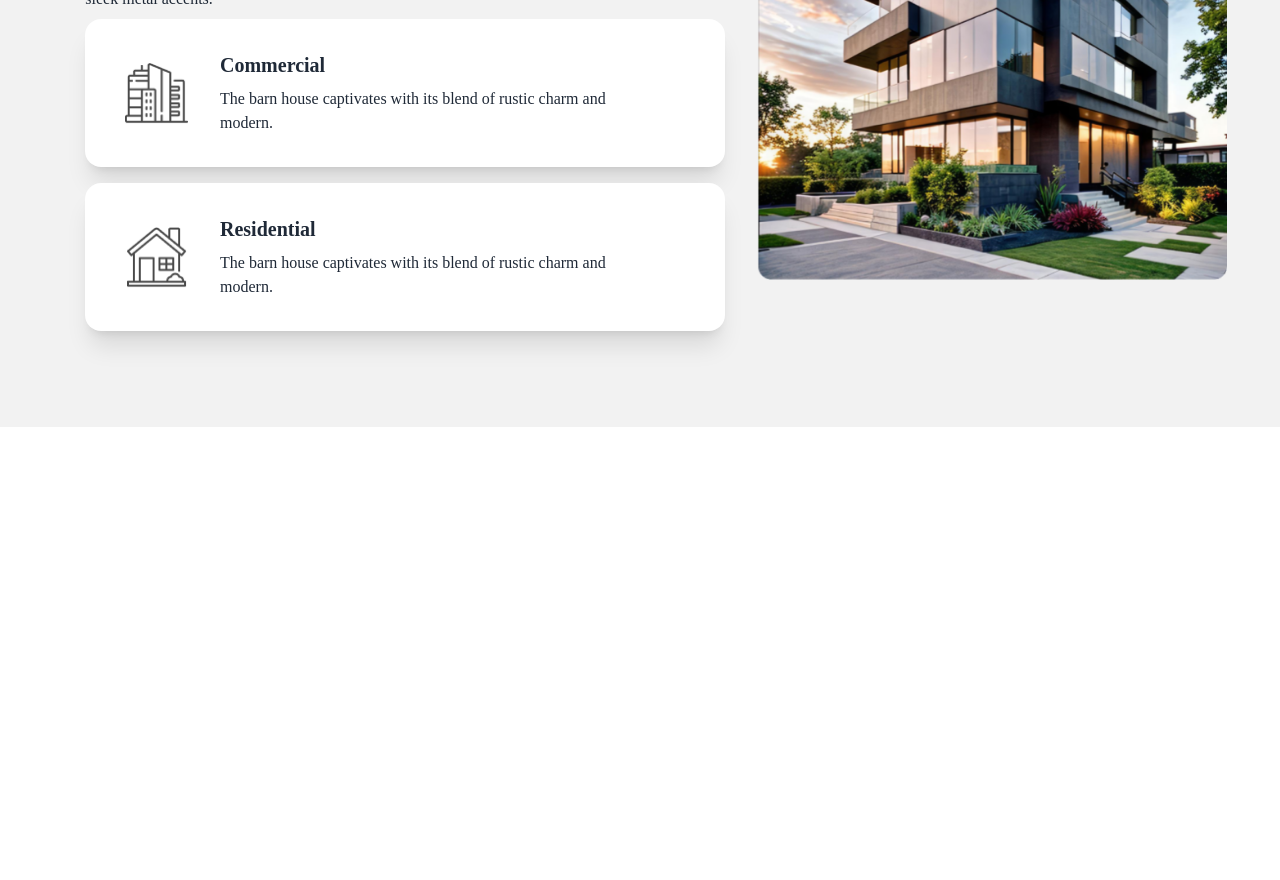
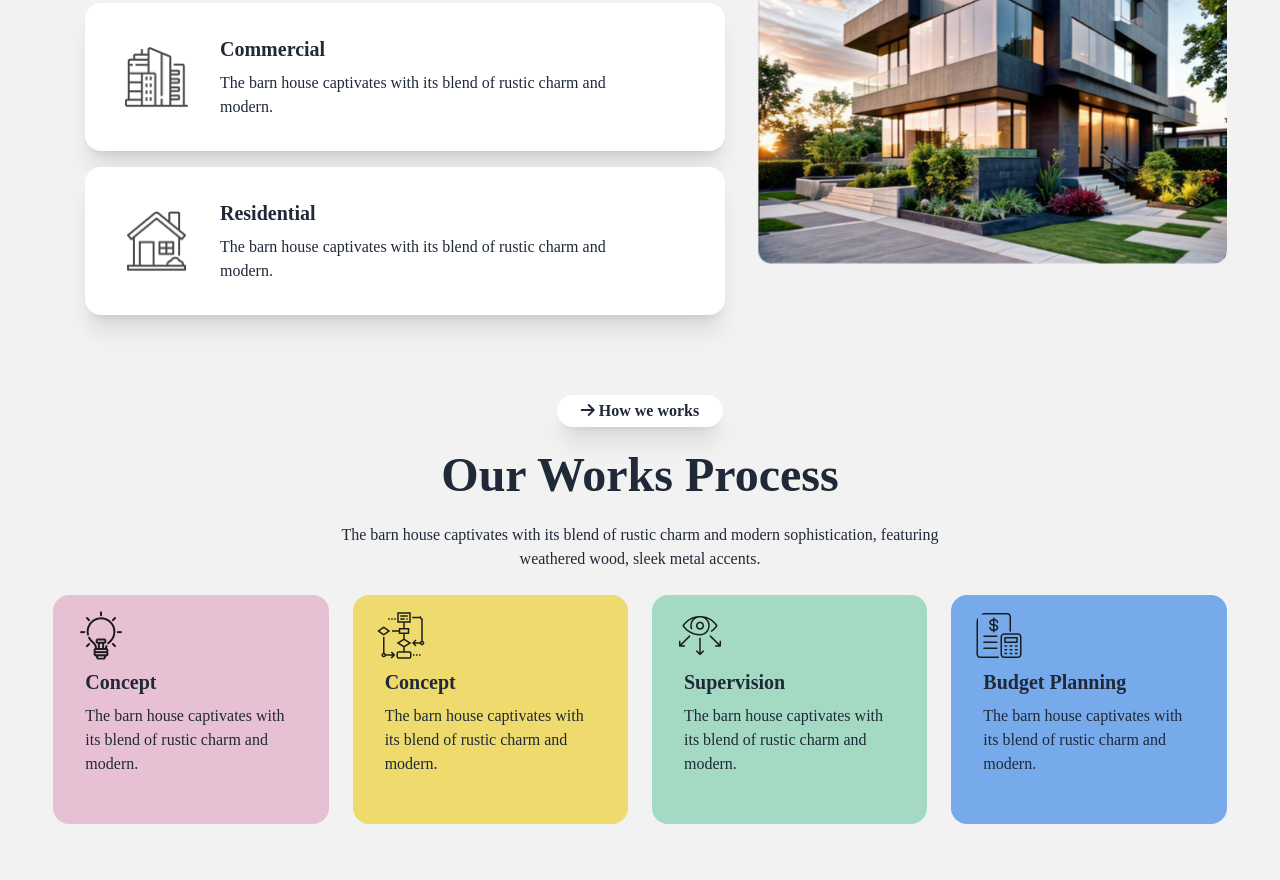
Before and after one commit to ayeshamukta/Assignment-3, a plain HTML site: page index.html in a window 1280 px wide. Shown: the part 1163-2043 px from the top of the page. Before the commit the page ends 1590 px from the top, so only its background shows below. Drawn offline with nearby package versions, Linux system fonts and the light colour scheme.

Commit message:
Our works process section

```diff
--- a/index.html
+++ b/index.html
@@ -101,9 +101,9 @@
     <main class="bg-base-200">
         <!-- About Us section -->
         <section class="w-11/12 mx-auto py-16">
-            <img src="assets/Vector.png" alt="">
+            <img class="pb-4" src="assets/Vector.png" alt="">
             <div class="card lg:card-side ">
-                <div class="card-body w-2/6">
+                <div class="card-body w-2/6 py-0">
                     <div><button class="shadow-lg bg-white rounded-full px-3 py-1 space-x-1"><i class="fa-solid fa-arrow-right"></i><span class="font-semibold ">About Us</span></button></div>
                     <h2 class=" font-extrabold text-6xl">We design thoughtful,<br> liveable spaces</h2>
                     <p class="w-7/12">The barn house captivates with its blend of rustic charm and modern sophistication, featuring weathered wood, sleek metal accents.</p>
@@ -139,6 +139,70 @@
 
               </div>
         </section>
+        <!-- Our work process section -->
+        <section class="w-11/12 mx-auto lg:pb-10">
+            <div class="hero px-0 m-0 ">
+
+                <div class="hero-content text-center px-0 m-0">
+                    <!-- max-w-md -->
+                  <div class="">
+                    <div class="pb-6"><button class="font-semibold px-6 py-1 shadow-xl bg-white rounded-full space-x-1"><i class="fa-solid fa-arrow-right"></i><span class="">How we works</span></button></div>
+                    <h1 class="text-5xl font-extrabold">Our Works Process</h1>
+                    <p class="py-6 w-[600px] mx-auto text-center">
+                        The barn house captivates with its blend of rustic charm and modern sophistication, featuring weathered wood, sleek metal accents.
+                    </p>
+                    <!-- card -->
+                    <div class="grid grid-cols-4 gap-6 ">
+                        <!-- card 1 -->
+                        <div class="card bg-[#E7C1D3] py-4">
+                            <figure class="ml-6 w-12">
+                              <img class="" src="assets/concept.png" alt="Concept" />
+                            </figure>
+                            <div class="card-body pt-2">
+                              <h2 class="card-title">Concept</h2>
+                              <p class="text-start">The barn house captivates with its blend of rustic charm and modern.</p>
+                            </div>
+                          </div>
+
+                        <!-- card 2 -->
+                        <div class="card bg-[#EFDA6E] py-4">
+                            <figure class="ml-6 w-12">
+                              <img class="" src="assets/flow-chart.png" alt="Concept" />
+                            </figure>
+                            <div class="card-body pt-2">
+                              <h2 class="card-title">Concept</h2>
+                              <p class="text-start">The barn house captivates with its blend of rustic charm and modern.</p>
+                            </div>
+                          </div>
+                        <!-- card 3 -->
+                        <div class="card bg-[#A4DAC3] py-4">
+                            <figure class="ml-6 w-12">
+                              <img class="" src="assets/vision.png" alt="Supervision" />
+                            </figure>
+                            <div class="card-body pt-2">
+                              <h2 class="card-title">Supervision</h2>
+                              <p class="text-start">The barn house captivates with its blend of rustic charm and modern.</p>
+                            </div>
+                          </div>
+                        <!-- card 4 -->
+                        <div class="card bg-[#77AAEA] py-4">
+                            <figure class="ml-6 w-12">
+                              <img class="" src="assets/budget-planning.png" alt="Budget Planning" />
+                            </figure>
+                            <div class="card-body pt-2">
+                              <h2 class="card-title">Budget Planning</h2>
+                              <p class="text-start">The barn house captivates with its blend of rustic charm and modern.</p>
+                            </div>
+                          </div>
+
+
+
+
+                    </div>
+                  </div>
+                </div>
+              </div>
+        </section>
 
     </main>
 </body>
```
